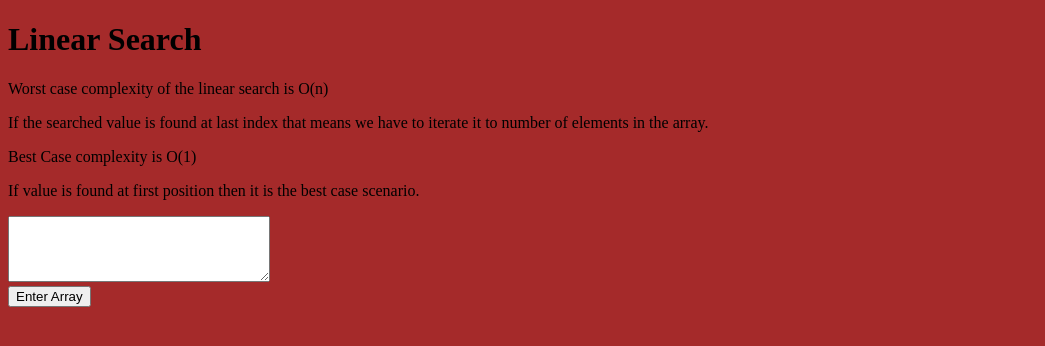
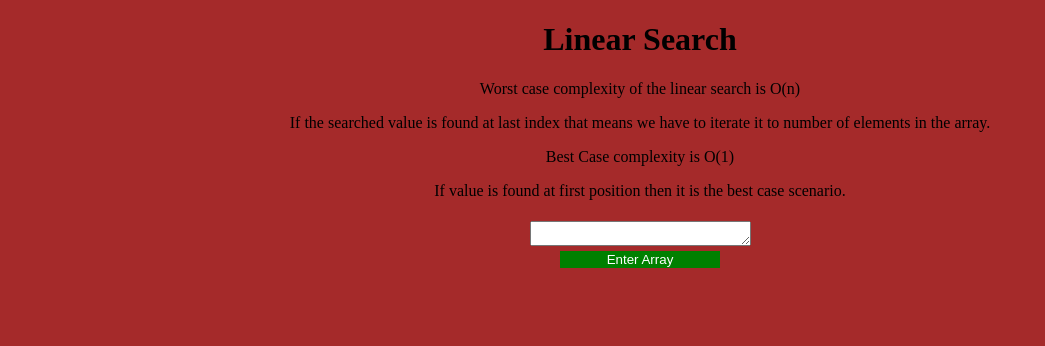
Before and after one commit to lokeshningania/django_algos_app, a Django app: page /search/linear in a window 1280 px wide. Shown: the top 346 px of the page, without its empty margins (0-1045 px from the left). Run offline with Django 3.2, Linux system fonts and the light colour scheme.

Commit message:
changes made on Mon Mar 29 21:03:48 IST 2021

```diff
--- a/searchingalgos/static/css/linearsearch.css
+++ b/searchingalgos/static/css/linearsearch.css
@@ -1,3 +1,17 @@
 body{
     background-color: brown;
 }
+.details{
+    text-align: center;
+}
+
+#submit{
+    color: white;
+    border-style: none;
+    background-color: green;
+    width: 10rem;
+}
+
+#array{
+    font-size: large;
+}
--- /dev/null
+++ b/searchingalgos/static/js/linearsearch.js
@@ -0,0 +1,6 @@
+
+
+function printarray(val){
+    document.getElementById('printarray').innerHTML = val
+
+}
--- a/searchingalgos/templates/searchingalgos/linearsearch/index.html
+++ b/searchingalgos/templates/searchingalgos/linearsearch/index.html
@@ -15,10 +15,13 @@
         <p>If the searched value is found at last index that means we have to iterate it to number of elements in the array.</p>
         <p>Best Case complexity is O(1)</p>
         <p>If value is found at first position then it is the best case scenario.</p>
+        <h1 id="printarray"> </h1>
+
+        <form action='linear/performlinearsearch' method="GET">
+            <textarea name="array" id="array" cols="20" rows="1" oninput="printarray(this.value)"></textarea><br>
+            <button id="submit" type="submit">Enter Array</button>
+        </form>
     </div>
-    <form action='linear/performlinearsearch' method="GET">
-        <textarea name="array" id="array" cols="30" rows="4"></textarea><br>
-        <button type="submit">Enter Array</button>
-    </form>
+    <script src="{% static '/js/linearsearch.js' %}"></script>
 </body>
 </html>
```
